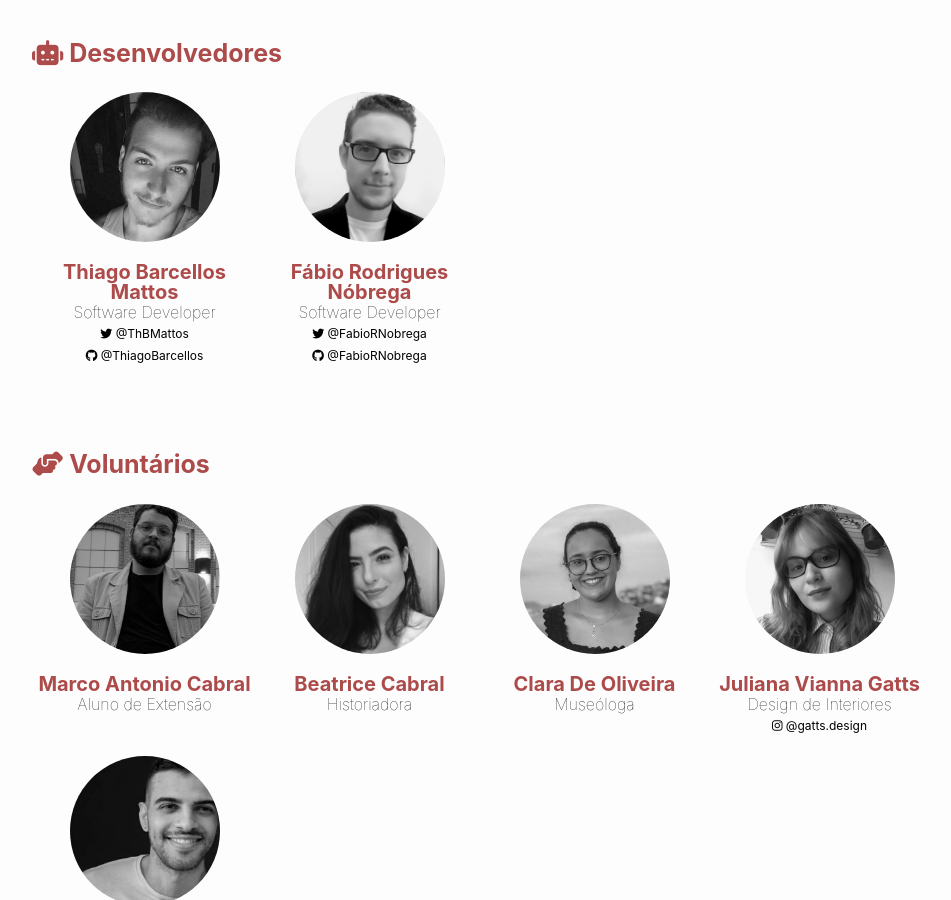
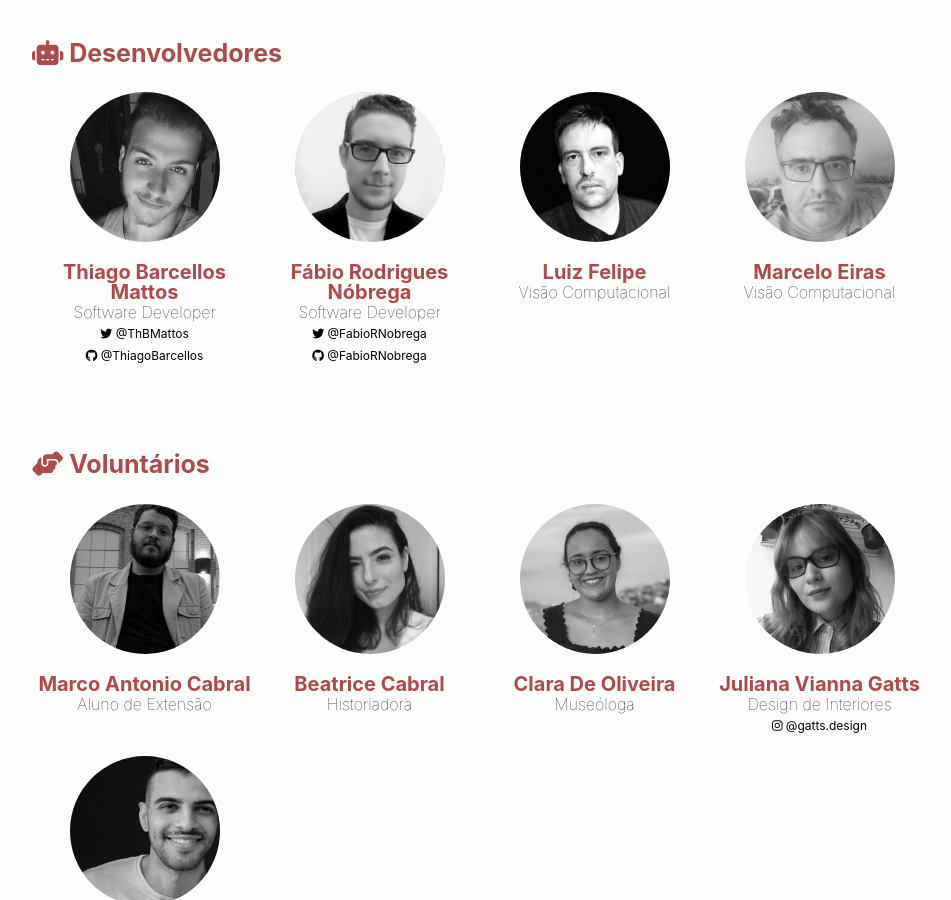
Before and after one commit to MuseuComputacao/museucomputacao.github.io, a Jekyll site: the page built from docs/about.markdown, in a window 1280 px wide and 900 px high, scrolled down 1473 px. Shown: the whole window, without its empty margins (158-1109 px from the left). Built offline with Jekyll 4.4.1, drawn with Linux system fonts in a browser that asks for light colours; nearby versions of some CDN libraries.

Commit message:
Update about.json

```diff
--- a/docs/_data/about.json
+++ b/docs/_data/about.json
@@ -76,6 +76,16 @@
           "github": "FabioRNobrega",
           "role":"Software Developer",
           "avatar": "fabio-nobrega.jpeg"
+        },
+        {
+          "name": "Luiz Felipe",
+          "role":"Visão Computacional",
+          "avatar": "luiz-felipe.jpeg"
+        },
+         {
+          "name": "Marcelo Eiras",
+          "role":"Visão Computacional",
+          "avatar": "marcelo-eiras.jpeg"
         }
       ]
     },
```
